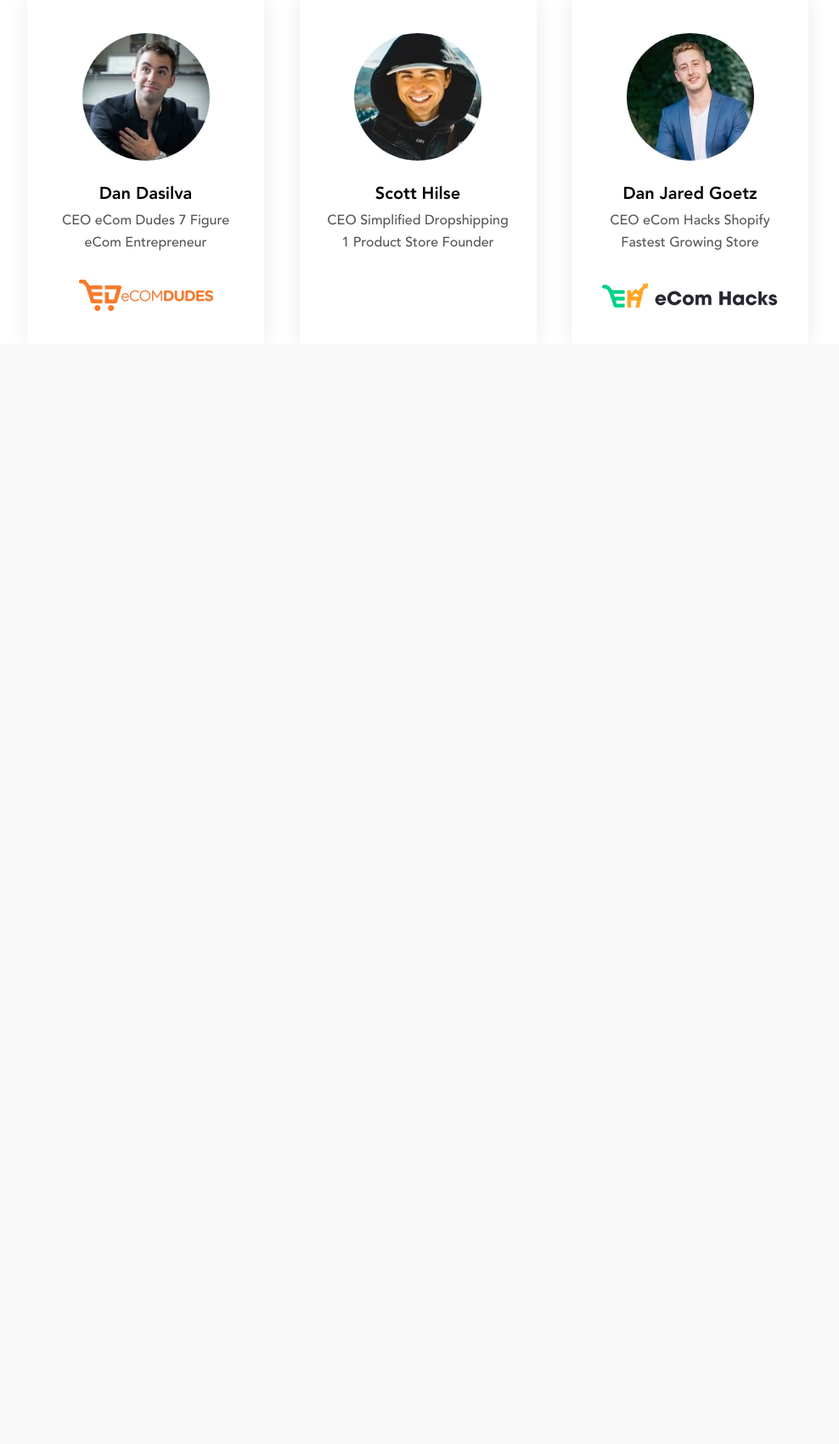
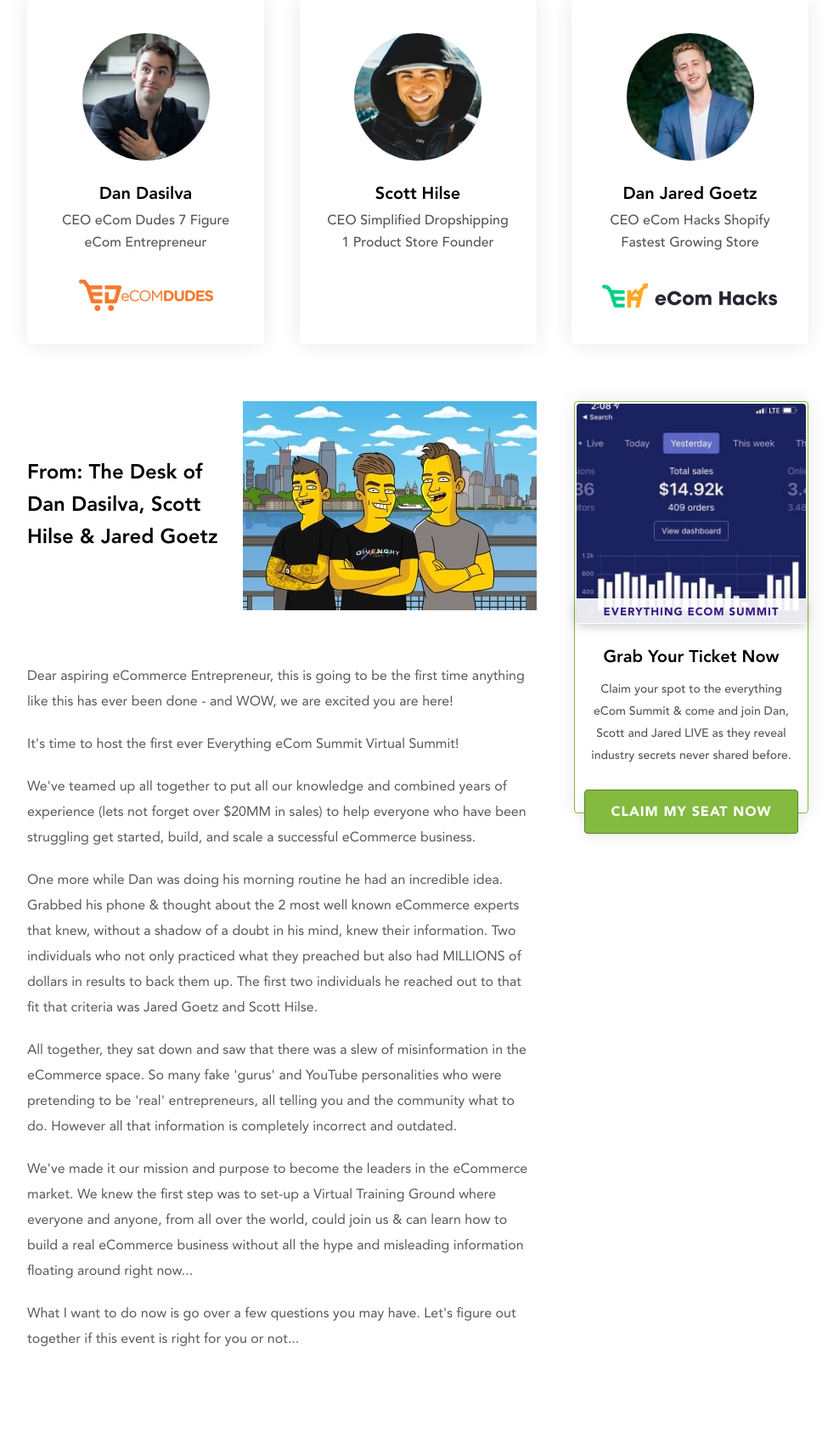
Before and after one commit to LypkaB/Ecom-summit, a PHP site: page / in a window 1280 px wide. Shown: the part 1190-2889 px from the top of the page at 85% size, without its empty margins (148-1136 px from the left). Before the commit the page ends 1556 px from the top, so only its background shows below. Run offline with PHP 8.4, Linux system fonts and the light colour scheme.

Commit message:
Created section «about»

```diff
--- a/css/main.css
+++ b/css/main.css
@@ -64,9 +64,14 @@
     text-decoration: none;
 }
 
-.container {
+.container-first,
+.split-wrapper {
     max-width: 920px;
     margin: 0 auto;
+}
+
+.container-second {
+    max-width: 600px;
 }
 
 /* -------------------------------------------------
@@ -118,6 +123,7 @@
 	Offer
    ------------------------------------------------- */
 .offer {
+    -webkit-box-shadow: 0 0 14px rgba(0, 0, 0, 0.5);
     box-shadow: 0 0 14px rgba(0, 0, 0, 0.5);
     background-color: #371a84;
     position: relative;
@@ -250,11 +256,11 @@
 
 .team__block-item {
     padding: 0 27px;
+    -webkit-box-shadow: 0 0 24px rgba(0, 0, 0, 0.09);
     box-shadow: 0 0 24px rgba(0, 0, 0, 0.09);
     border-radius: 4px;
     background-color: white;
     text-align: center;
-
 }
 
 .team__block-item img:nth-child(1) {
@@ -284,3 +290,121 @@
     margin-top: 30px;
     margin-bottom: 32px;
 }
+
+/* -------------------------------------------------
+	Split content
+   ------------------------------------------------- */
+.split-wrapper {
+    margin-top: 67px;
+    display: -webkit-box;
+    display: -ms-flexbox;
+    display: flex;
+    -webkit-box-pack: justify;
+    -ms-flex-pack: justify;
+    justify-content: space-between;
+}
+
+/* -------------------------------------------------
+	About
+   ------------------------------------------------- */
+.about {
+    padding-bottom: 108px;
+}
+
+.about__desc {
+    display: -webkit-box;
+    display: -ms-flexbox;
+    display: flex;
+    -webkit-box-align: center;
+    -ms-flex-align: center;
+    align-items: center;
+}
+
+.about__desc span {
+    font-size: 24px;
+    font-weight: 800;
+    line-height: 38px;
+    color: black;
+}
+
+.about__text {
+    margin-top: 63px;
+}
+
+.about__text p + p {
+    margin-top: 20px;
+}
+
+.about__text p {
+    line-height: 30px;
+    color: #565656;
+}
+
+.sidebar {
+    width: 276px;
+    height: 485px;
+    padding: 2px;
+    border-radius: 4px;
+    border: 1px solid #83ba3f;
+    background-color: white;
+    -webkit-box-shadow: 0 0 24px rgba(0, 0, 0, 0.09);
+    box-shadow: 0 0 24px rgba(0, 0, 0, 0.09);
+    position: -webkit-sticky;
+    position: sticky;
+    top: 0;
+    text-align: center;
+}
+
+.sidebar img {
+    width: 100%;
+}
+
+.sidebar span {
+    display: inline-block;
+}
+
+.sidebar span:nth-child(2) {
+    width: 270px;
+    padding-top: 10px;
+    padding-bottom: 5px;
+    box-shadow: 0 2px 14px rgba(0, 0, 0, 0.22);
+    background-color: rgba(255, 255, 255, 0.9);
+    position: absolute;
+    top: 231px;
+    left: 2px;
+    font-size: 13px;
+    font-weight: 900;
+    letter-spacing: 1px;
+    color: #371a84;
+    text-transform: uppercase;
+}
+
+.sidebar span:nth-child(3) {
+    margin-top: 25px;
+    font-size: 20px;
+    font-weight: 800;
+    color: black;
+}
+
+.sidebar span:nth-child(4) {
+    margin-top: 12px;
+    padding: 0 15px;
+    font-size: 14px;
+    font-weight: 500;
+    line-height: 26px;
+    color: #565656;
+}
+
+.sidebar a {
+    display: inline-block;
+    margin-top: 27px;
+    padding: 17px 30px 14px 30px;
+    font-weight: 900;
+    letter-spacing: 1px;
+    color: white;
+    text-transform: uppercase;
+    box-shadow: 0 5px 14px rgba(0, 0, 0, 0.08);
+    border-radius: 4px;
+    border: 1px solid #5a8328;
+    background-color: #83ba3f;
+}
--- a/index.html
+++ b/index.html
@@ -17,7 +17,7 @@
 <body>
     <!-- Header -->
     <header>
-        <div class="container">
+        <div class="container-first">
             <div class="header__inner">
                 <div class="header__logo">
                     <a href="#!">
@@ -43,7 +43,7 @@
 
     <!-- Offer -->
     <section class="offer">
-        <div class="container">
+        <div class="container-first">
             <div class="offer__content">
                 <span>100% Virtual October</span>
                 <span>| 12th & 13th |</span>
@@ -56,7 +56,7 @@
 
     <!-- Banner -->
     <section class="banner">
-        <div class="container banner__container">
+        <div class="container-first banner__container">
             <h1>
                 Worlds Best eCommerce Entrepreneurs Reveal Exactly How You Can Start, Build & Scale Your Own eCom Empire...
             </h1>
@@ -85,7 +85,7 @@
 
     <!-- Team -->
     <section class="team">
-        <div class="container">
+        <div class="container-first">
             <div class="team__block">
                 <div class="team__block-item">
                     <img src="images/team/team-member-1.jpg" alt="team member">
@@ -115,6 +115,76 @@
         <!-- /.container -->
     </section>
 
+    <!-- Split content -->
+    <div class="split-wrapper">
+
+        <!-- About -->
+        <section class="about">
+            <div class="container-second">
+                <div class="about__desc">
+                    <span>From: The Desk of Dan Dasilva, Scott Hilse & Jared Goetz</span>
+                    <img src="images/about-img-1.jpg" alt="about">
+                </div>
+                <!-- /.about__desc -->
+
+                <div class="about__text">
+                    <p>
+                        Dear aspiring eCommerce Entrepreneur, this is going to be the first time anything like this has
+                        ever been done - and WOW, we are excited you are here!
+                    </p>
+                    <p>
+                        It's time to host the first ever Everything eCom Summit Virtual Summit!
+                    </p>
+                    <p>
+                        We've teamed up all together to put all our knowledge and combined years of experience
+                        (lets not forget over $20MM in sales) to help everyone who have been struggling get started,
+                        build, and scale a successful eCommerce business.
+                    </p>
+                    <p>
+                        One more while Dan was doing his morning routine he had an incredible idea. Grabbed his phone &
+                        thought about the 2 most well known eCommerce experts that knew, without a shadow of a doubt in
+                        his mind, knew their information. Two individuals who not only practiced what they preached but
+                        also had MILLIONS of dollars in results to back them up. The first two individuals he reached
+                        out to that fit that criteria was Jared Goetz and Scott Hilse.
+                    </p>
+                    <p>
+                        All together, they sat down and saw that there was a slew of misinformation in the eCommerce
+                        space. So many fake 'gurus' and YouTube personalities who were pretending to be 'real'
+                        entrepreneurs, all telling you and the community what to do. However all that information is
+                        completely incorrect and outdated.
+                    </p>
+                    <p>
+                        We've made it our mission and purpose to become the leaders in the eCommerce market. We knew the
+                        first step was to set-up a Virtual Training Ground where everyone and anyone, from all over
+                        the world, could join us & can learn how to build a real eCommerce business without all the hype
+                        and misleading information floating around right now...
+                    </p>
+                    <p>
+                        What I want to do now is go over a few questions you may have. Let's figure out together if this
+                        event is right for you or not...
+                    </p>
+                </div>
+                <!-- /.about__text -->
+            </div>
+            <!-- /.container-second -->
+        </section>
+        <!-- /.about -->
+
+        <!-- Sidebar -->
+        <div class="sidebar">
+            <img src="images/sidebar-img.jpg" alt="sidebar image">
+            <span>Everything eCom Summit</span>
+            <span>Grab Your Ticket Now</span>
+            <span>
+                Claim your spot to the everything eCom Summit & come and join Dan, Scott and Jared LIVE as they reveal
+                industry secrets never shared before.
+            </span>
+            <a href="#!">Claim my seat now</a>
+        </div>
+        <!-- /.sidebar -->
+    </div>
+    <!-- /.split-wrapper -->
+
     <!-- Scripts -->
     <script src="https://code.jquery.com/jquery-3.4.1.min.js"></script>
     <script src="https://cdnjs.cloudflare.com/ajax/libs/magnific-popup.js/1.1.0/jquery.magnific-popup.min.js"></script>
```
Also changed, not shown: images/about-img-1.jpg (added), images/sidebar-img.jpg (added).
